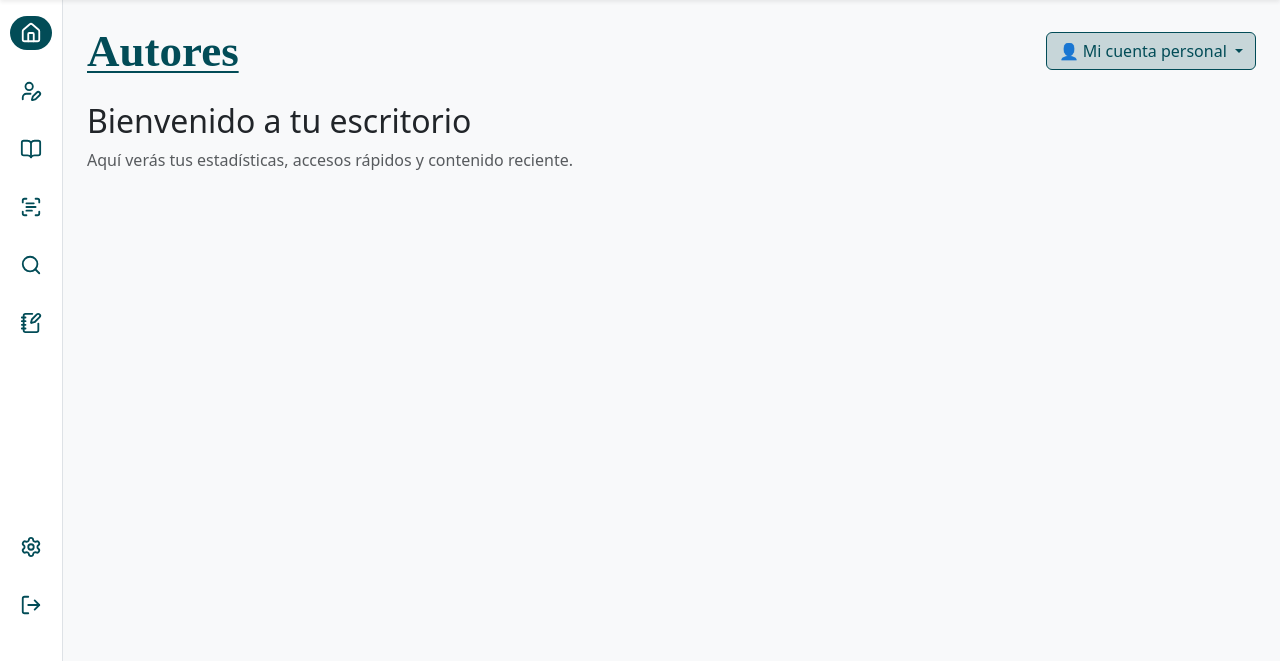
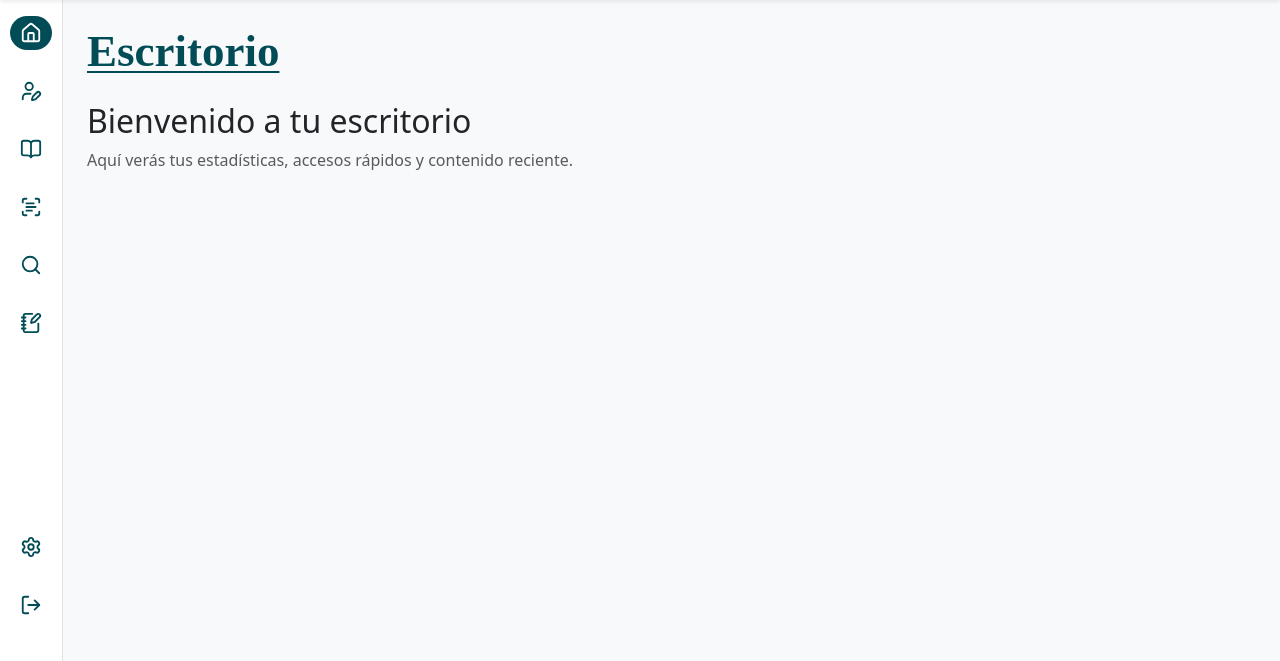
Before and after one commit to emarin-tech/corpus-textos, a Django app: page /escritorio/ in a window 1280 px wide. Shown: the part 79-740 px from the top of the page. Run offline with Django 5.2, Linux system fonts and the light colour scheme; the visitor is signed in with stand-in values (Sample User, id 1); parts of the project's set-up code (start-up, migrations or seed data) failed here and were passed over; some web fonts are replaced.

Commit message:
basic funcionality, log in, log out, consolidating navbar

```diff
--- a/corpus/templates/corpus/escritorio.html
+++ b/corpus/templates/corpus/escritorio.html
@@ -40,16 +40,7 @@
     <!-- Selector de contexto -->
     <!-- Selector de contexto -->
     <div class="d-flex justify-content-between align-items-center mb-4">
-      <h2 class="mb-0 titulo-escritorio">Autores</h2>
-      <div class="dropdown">
-        <button class="btn session-toggle dropdown-toggle" type="button" data-bs-toggle="dropdown">
-          👤 Mi cuenta personal
-        </button>
-        <ul class="dropdown-menu session-dropdown dropdown-menu-end">
-          <li><a class="dropdown-item" href="/usuarios/ajustes">Mi cuenta personal</a></li>
-          <li><a class="dropdown-item" href="#">Grupo: Asociación Española</a></li>
-        </ul>
-      </div>
+      <h2 class="mb-0 titulo-escritorio">Escritorio</h2>
     </div>
 
     <!-- Contenido principal del escritorio -->
```
Also changed, not shown: publicaciones/templates/publicaciones/autores/inicio.html (+0 -11 lines), usuarios/templates/usuarios/ajustes.html (+0 -9 lines).
